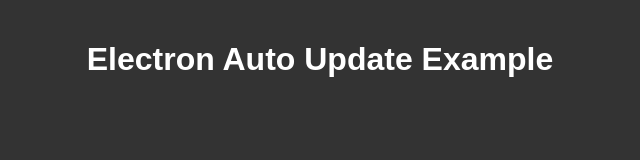
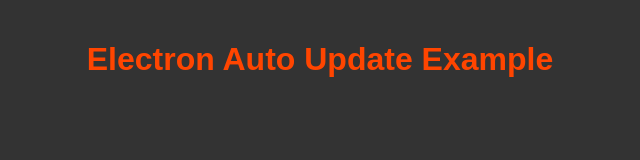
Before and after one commit to saxxas88/elup, an Electron app: page index.html in a window 800 px wide. Shown: the whole page, without its empty margins (80-720 px from the left). Drawn offline with Linux system fonts and the light colour scheme; no server answers.

Commit message:
second version

```diff
--- a/index.html
+++ b/index.html
@@ -12,7 +12,7 @@
     }
 
     h1 {
-      color: white;
+      color: orangered;
     }
     #version{
       color: white;
--- a/package.json
+++ b/package.json
@@ -1,6 +1,6 @@
 {
   "name": "electron-updater",
-  "version": "1.0.0",
+  "version": "1.2.0",
   "description": "Tutorial and test electron updater app",
   "main": "main.js",
   "scripts": {
```
Also changed, not shown: 1 other file.
